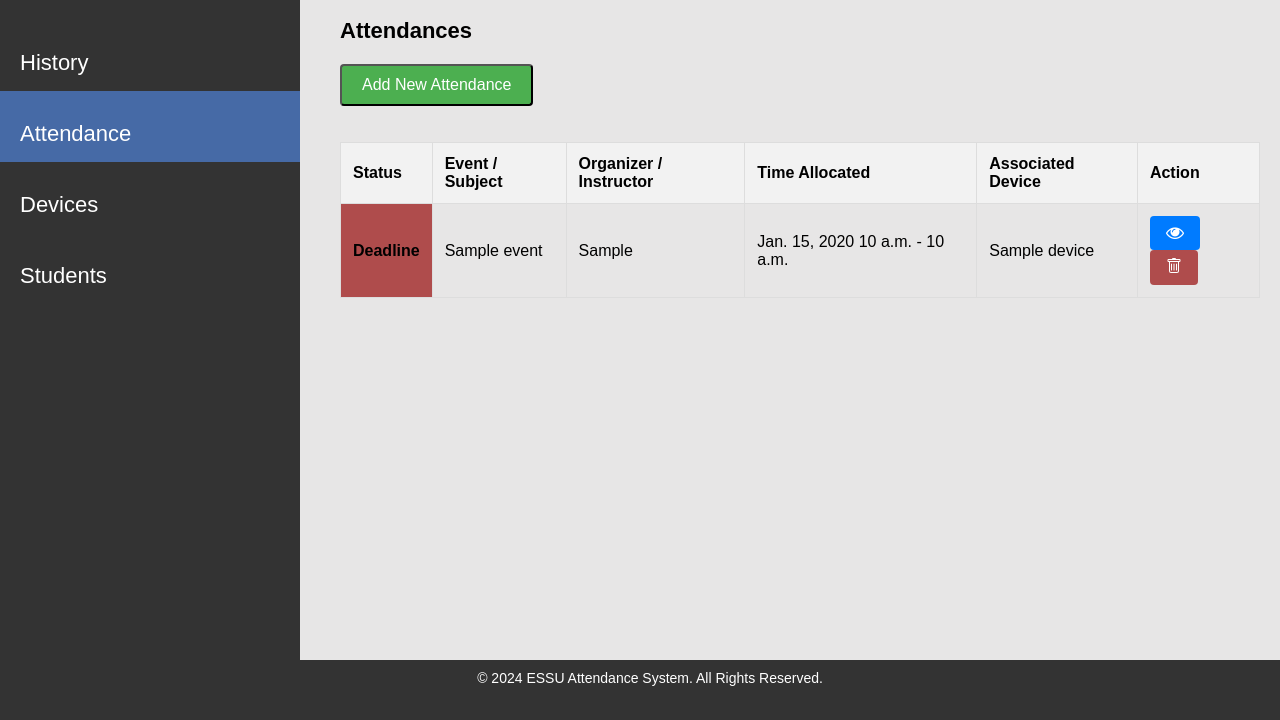
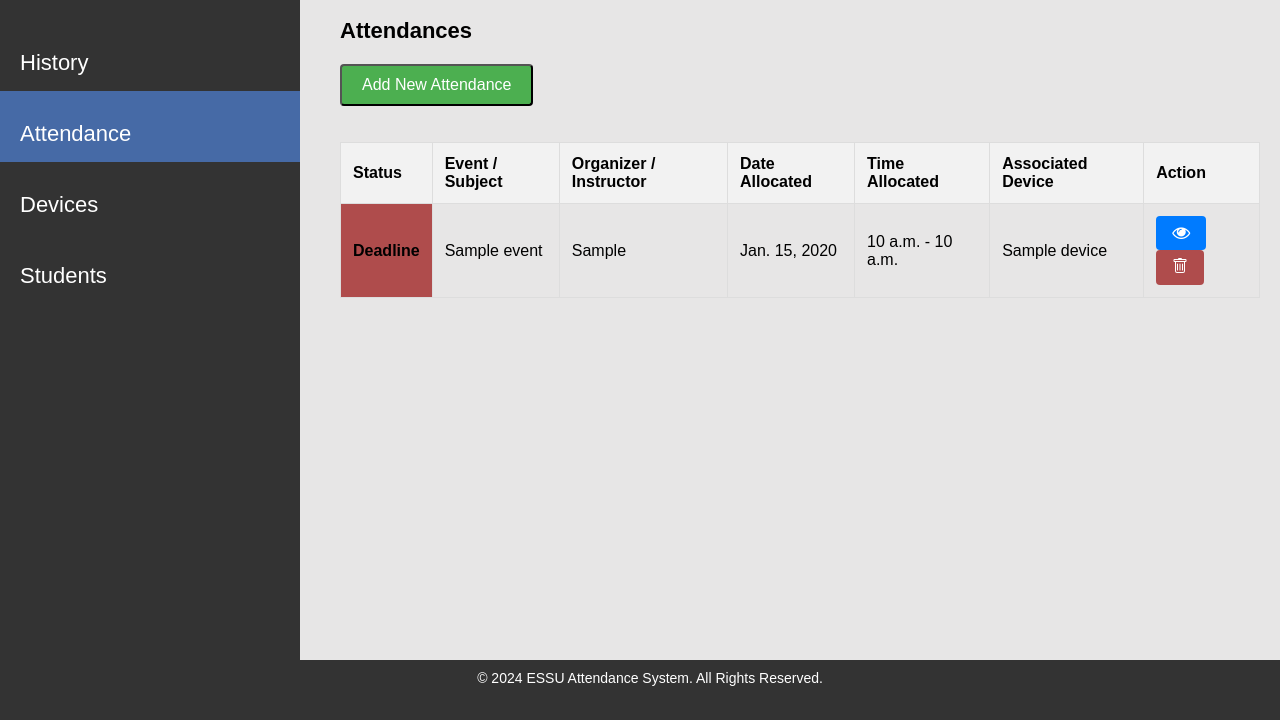
Before and after one commit to CSSO-Linux-User-Group-ESSU/Attendance-with-ESP-RFID, a Django app: page /events/ in a window 1280 px wide. Shown: the part 80-800 px from the top of the page. Run offline with Django 5.2, Linux system fonts and the light colour scheme; tables that the repository leaves empty hold one stand-in row (values such as "Sample post").

Commit message:
cleaned tables design

```diff
--- a/attendance_app/templates/attendance_app/events.html
+++ b/attendance_app/templates/attendance_app/events.html
@@ -26,6 +26,7 @@
                 <th>Status</th>
                 <th>Event / Subject</th>
                 <th>Organizer / Instructor</th>
+                <th>Date Allocated</th>
                 <th>Time Allocated</th>
                 <th>Associated Device</th>
                 <th>Action</th>
@@ -47,7 +48,8 @@
                 </td>
                 <td>{{event.name}}</td>
                 <td>{{event.instructor}}</td>
-                <td>{{event.date_added}} {{event.start_time}} - {{event.stop_time}}</td>
+                <td>{{event.date_added}}</td>
+                <td>{{event.start_time}} - {{event.stop_time}}</td>
                 <td>{{event.device}}</td>
                 <td>
                     <a href="{% url 'attendance_app:attendance_for_today' event.id %}" class="view-btn">
```
